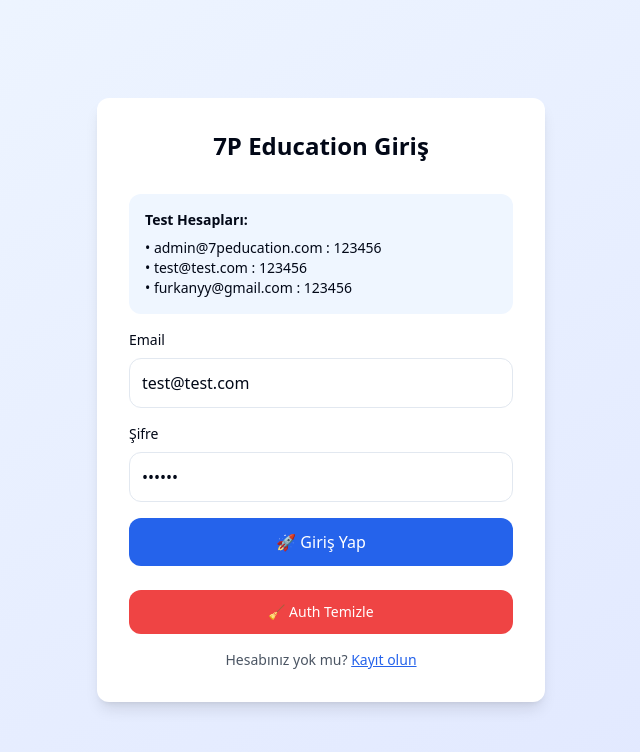
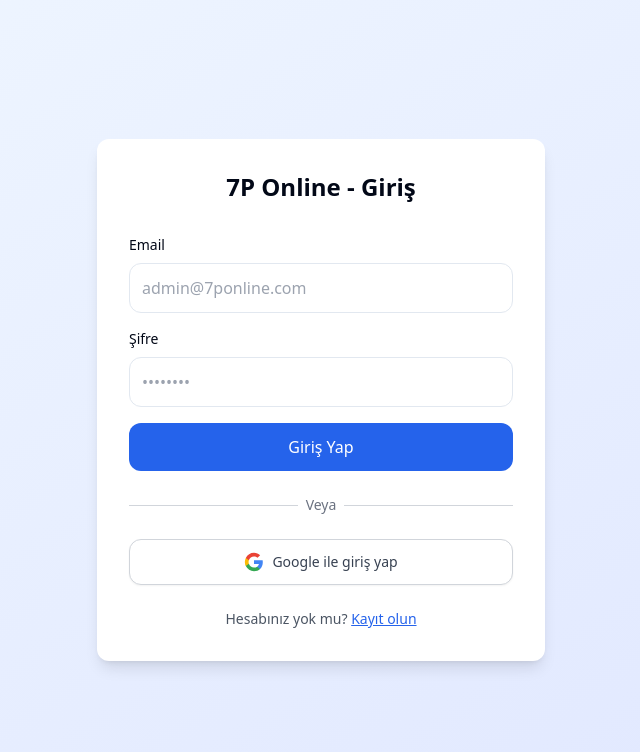
Before and after one commit to nethunterzist/7p-platform, a Next.js app: page /login in a window 1280 px wide. Shown: the top 752 px of the page, without its empty margins (319-959 px from the left). Built offline with nearby package versions, Linux system fonts and the light colour scheme; no server answers.

Commit message:
fix(auth): use NextAuth session on client, unify middleware with next-auth/jwt, enable debug/trustHost; add next-auth dep

```diff
--- a/package.json
+++ b/package.json
@@ -59,6 +59,7 @@
     "jsonwebtoken": "^9.0.2",
     "lucide-react": "^0.534.0",
     "next": "15.4.4",
+    "next-auth": "^4.24.11",
     "next-themes": "^0.4.6",
     "pg": "^8.16.3",
     "qrcode": "^1.5.4",
@@ -69,6 +70,7 @@
     "recharts": "^3.1.0",
     "sonner": "^2.0.7",
     "speakeasy": "^2.0.0",
+    "stripe": "^18.5.0",
     "tailwind-merge": "^3.3.1",
     "uuid": "^11.1.0",
     "xlsx": "^0.18.5"
--- /dev/null
+++ b/src/app/api/auth/[...nextauth]/route.ts
@@ -0,0 +1,83 @@
+import NextAuth from 'next-auth'
+import GoogleProvider from 'next-auth/providers/google'
+import type { NextAuthOptions } from 'next-auth'
+import { db } from '@/lib/database'
+
+const authOptions: NextAuthOptions = {
+  debug: true,
+  trustHost: true,
+  providers: [
+    GoogleProvider({
+      clientId: process.env.GOOGLE_CLIENT_ID!,
+      clientSecret: process.env.GOOGLE_CLIENT_SECRET!,
+    })
+  ],
+  callbacks: {
+    async signIn({ user, account, profile }) {
+      if (account?.provider === 'google') {
+        try {
+          // Check if user exists in our database
+          const existingUser = await db.query(
+            'SELECT * FROM users WHERE email = $1',
+            [user.email]
+          )
+
+          if (existingUser.rows.length === 0) {
+            // Create new user in our database (OAuth users don't need password)
+            await db.query(
+              'INSERT INTO users (email, full_name, password_hash, role, is_active, is_verified, created_at, updated_at) VALUES ($1, $2, $3, $4, $5, $6, NOW(), NOW())',
+              [user.email, user.name, null, 'student', true, true]
+            )
+          }
+
+          return true
+        } catch (error) {
+          console.error('Error during Google sign in:', error)
+          return false
+        }
+      }
+
+      return true
+    },
+    async session({ session, token }) {
+      if (session?.user?.email) {
+        try {
+          // Get user data from our database
+          const userResult = await db.query(
+            'SELECT id, email, full_name, role FROM users WHERE email = $1',
+            [session.user.email]
+          )
+
+          if (userResult.rows.length > 0) {
+            const dbUser = userResult.rows[0]
+            session.user.id = dbUser.id
+            session.user.role = dbUser.role
+            session.user.fullName = dbUser.full_name
+          }
+        } catch (error) {
+          console.error('Error fetching user session:', error)
+        }
+      }
+
+      return session
+    },
+    async jwt({ token, user, account }) {
+      if (account && user) {
+        token.accessToken = account.access_token
+      }
+      return token
+    }
+  },
+  pages: {
+    signIn: '/login',
+    error: '/login',
+  },
+  session: {
+    strategy: 'jwt',
+  },
+  secret: process.env.NEXTAUTH_SECRET,
+}
+
+const handler = NextAuth(authOptions)
+
+export { handler as GET, handler as POST }
--- a/src/app/dashboard/page.tsx
+++ b/src/app/dashboard/page.tsx
@@ -1,7 +1,7 @@
 "use client";
 
 import React, { useState, useEffect } from 'react';
-import { getCurrentUser } from '@/lib/simple-auth';
+import { useSession } from 'next-auth/react';
 import DashboardLayout from '@/components/layout/DashboardLayout';
 import { DashboardSection } from '@/components/layout/DashboardContent';
 import ContinueLearning from '@/components/dashboard/ContinueLearning';
@@ -27,6 +27,7 @@ import {
 } from 'lucide-react';
 
 export default function DashboardPage() {
+  const { data: session, status } = useSession();
   const [user, setUser] = useState<any>(null);
   const [loading, setLoading] = useState(true);
   const [lastLesson, setLastLesson] = useState<any>(null);
@@ -37,14 +38,19 @@ export default function DashboardPage() {
   useEffect(() => {
     const loadDashboardData = async () => {
       try {
-        // Check authentication using localStorage
-        const currentUser = getCurrentUser();
-        if (!currentUser) {
+        // Enforce authentication using NextAuth session
+        if (status === 'loading') return; // wait
+        if (status !== 'authenticated' || !session?.user) {
           window.location.href = '/login';
           return;
         }
 
-        setUser(currentUser);
+        setUser({
+          id: (session.user as any).id || 'na',
+          email: session.user.email,
+          name: session.user.name || (session.user as any).fullName || session.user.email?.split('@')[0] || 'Kullanıcı',
+          role: (session.user as any).role || 'student',
+        });
 
         // Load dashboard data
         const enrolledCourseIds = getUserEnrolledCourses();
@@ -122,14 +128,14 @@ export default function DashboardPage() {
     };
 
     loadDashboardData();
-  }, []);
+  }, [status, session]);
 
   const handleLogout = () => {
-    // Clean up all auth tokens
+    // For now, just clear any legacy mock data and redirect
     document.cookie = 'auth_token=; path=/; max-age=0';
     safeLocalStorage.removeItem('auth_user');
     safeLocalStorage.removeItem('auth_token');
-    window.location.href = '/login';
+    window.location.href = '/api/auth/signout?callbackUrl=/login';
   };
 
   if (loading) {
--- a/src/app/login/page.tsx
+++ b/src/app/login/page.tsx
@@ -1,25 +1,27 @@
 "use client";
 
 import { useState, useEffect } from 'react';
-import { login, getCurrentUser } from '@/lib/simple-auth';
-import { safeLocalStorage } from '@/utils/clientStorage';
+import { signIn, getSession } from 'next-auth/react';
+import { login } from '@/lib/simple-auth';
 
 export default function LoginPage() {
-  const [email, setEmail] = useState('test@test.com');
-  const [password, setPassword] = useState('123456');
+  const [email, setEmail] = useState('');
+  const [password, setPassword] = useState('');
   const [loading, setLoading] = useState(false);
   const [message, setMessage] = useState('');
 
-  // Check if already logged in - sadece mount'ta bir kez kontrol et
+  // Check if already logged in via NextAuth
   useEffect(() => {
-    const currentUser = getCurrentUser();
-    if (currentUser && typeof window !== 'undefined') {
-      // Redirect'i 100ms sonra yap, infinite loop'u önle
-      setTimeout(() => {
-        window.location.href = '/dashboard';
-      }, 100);
-    }
-  }, []); // Dependency array boş - sadece mount'ta çalış
+    const checkSession = async () => {
+      const session = await getSession();
+      if (session && typeof window !== 'undefined') {
+        setTimeout(() => {
+          window.location.href = '/dashboard';
+        }, 100);
+      }
+    };
+    checkSession();
+  }, []);
 
   const handleLogin = async (e: React.FormEvent) => {
     e.preventDefault();
@@ -43,23 +45,24 @@ export default function LoginPage() {
     }
   };
 
-  const handleClearAuth = () => {
-    safeLocalStorage.clear();
-    document.cookie = 'auth_token=; path=/; max-age=0';
-    setMessage('✅ Auth temizlendi');
+  const handleGoogleLogin = async () => {
+    setLoading(true);
+    setMessage('');
+
+    try {
+      await signIn('google', { callbackUrl: '/dashboard', redirect: true });
+    } catch (error) {
+      console.error('Google login error:', error);
+      setMessage('Google girişi sırasında hata oluştu');
+      setLoading(false);
+    }
   };
+
 
   return (
     <div className="min-h-screen bg-gradient-to-br from-blue-50 to-indigo-100 flex items-center justify-center p-4">
       <div className="bg-white rounded-lg shadow-lg p-8 w-full max-w-md">
-        <h1 className="text-2xl font-bold text-center mb-8">7P Education Giriş</h1>
-
-        <div className="mb-4 p-4 bg-blue-50 rounded-lg text-sm">
-          <p className="font-semibold mb-2">Test Hesapları:</p>
-          <p>• admin@7peducation.com : 123456</p>
-          <p>• test@test.com : 123456</p>
-          <p>• furkanyy@gmail.com : 123456</p>
-        </div>
+        <h1 className="text-2xl font-bold text-center mb-8">7P Online - Giriş</h1>
 
         {message && (
           <div className="mb-4 p-3 bg-gray-50 rounded-lg text-sm">
@@ -75,7 +78,7 @@ export default function LoginPage() {
               value={email}
               onChange={(e) => setEmail(e.target.value)}
               className="w-full p-3 border rounded-lg focus:ring-2 focus:ring-blue-500 focus:border-blue-500"
-              placeholder="test@test.com"
+              placeholder="admin@7ponline.com"
               required
             />
           </div>
@@ -87,7 +90,7 @@ export default function LoginPage() {
               value={password}
               onChange={(e) => setPassword(e.target.value)}
               className="w-full p-3 border rounded-lg focus:ring-2 focus:ring-blue-500 focus:border-blue-500"
-              placeholder="123456"
+              placeholder="••••••••"
               required
             />
           </div>
@@ -97,15 +100,31 @@ export default function LoginPage() {
             disabled={loading}
             className="w-full bg-blue-600 text-white py-3 px-4 rounded-lg hover:bg-blue-700 font-medium disabled:opacity-50"
           >
-            {loading ? '⏳ Giriş yapılıyor...' : '🚀 Giriş Yap'}
+            {loading ? 'Giriş yapılıyor...' : 'Giriş Yap'}
           </button>
         </form>
 
+        <div className="relative my-6">
+          <div className="absolute inset-0 flex items-center">
+            <div className="w-full border-t border-gray-300" />
+          </div>
+          <div className="relative flex justify-center text-sm">
+            <span className="px-2 bg-white text-gray-500">Veya</span>
+          </div>
+        </div>
+
         <button
-          onClick={handleClearAuth}
-          className="w-full bg-red-500 text-white py-2 px-4 rounded-lg hover:bg-red-600 text-sm mb-4"
+          onClick={handleGoogleLogin}
+          disabled={loading}
+          className="w-full flex justify-center items-center px-4 py-3 border border-gray-300 rounded-lg shadow-sm bg-white text-sm font-medium text-gray-700 hover:bg-gray-50 focus:outline-none focus:ring-2 focus:ring-offset-2 focus:ring-blue-500 disabled:opacity-50 disabled:cursor-not-allowed mb-6"
         >
-          🧹 Auth Temizle
+          <svg className="w-5 h-5 mr-2" viewBox="0 0 24 24">
+            <path fill="#4285F4" d="M22.56 12.25c0-.78-.07-1.53-.2-2.25H12v4.26h5.92c-.26 1.37-1.04 2.53-2.21 3.31v2.77h3.57c2.08-1.92 3.28-4.74 3.28-8.09z"/>
+            <path fill="#34A853" d="M12 23c2.97 0 5.46-.98 7.28-2.66l-3.57-2.77c-.98.66-2.23 1.06-3.71 1.06-2.86 0-5.29-1.93-6.16-4.53H2.18v2.84C3.99 20.53 7.7 23 12 23z"/>
+            <path fill="#FBBC05" d="M5.84 14.09c-.22-.66-.35-1.36-.35-2.09s.13-1.43.35-2.09V7.07H2.18C1.43 8.55 1 10.22 1 12s.43 3.45 1.18 4.93l2.85-2.22.81-.62z"/>
+            <path fill="#EA4335" d="M12 5.38c1.62 0 3.06.56 4.21 1.64l3.15-3.15C17.45 2.09 14.97 1 12 1 7.7 1 3.99 3.47 2.18 7.07l3.66 2.84c.87-2.6 3.3-4.53 6.16-4.53z"/>
+          </svg>
+          {loading ? 'Giriş yapılıyor...' : 'Google ile giriş yap'}
         </button>
 
         <div className="text-center">
--- a/src/middleware.ts
+++ /dev/null
@@ -1,33 +0,0 @@
-import { NextRequest, NextResponse } from 'next/server';
-
-const PROTECTED_ROUTES = ['/dashboard', '/admin'];
-
-export async function middleware(request: NextRequest) {
-  const { pathname } = request.nextUrl;
-
-  // Skip internal Next.js routes
-  if (pathname.startsWith('/_next/') || pathname.startsWith('/api/')) {
-    return NextResponse.next();
-  }
-
-  // Check if route needs authentication
-  const needsAuth = PROTECTED_ROUTES.some(route => pathname.startsWith(route));
-
-  if (!needsAuth) {
-    return NextResponse.next();
-  }
-
-  // Check for auth token in cookies
-  const authToken = request.cookies.get('auth_token');
-
-  if (!authToken) {
-    const loginUrl = new URL('/login', request.url);
-    return NextResponse.redirect(loginUrl);
-  }
-
-  return NextResponse.next();
-}
-
-export const config = {
-  matcher: ['/((?!_next/static|_next/image|favicon.ico|public/).*)'],
-};
```
Also changed, not shown: middleware.ts (+29 -18 lines).
